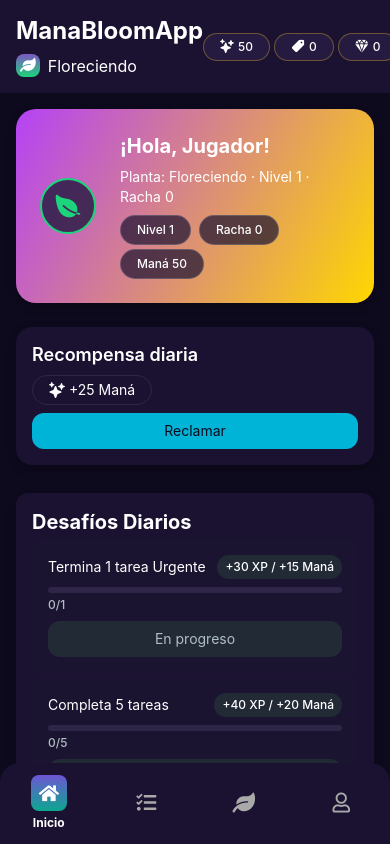
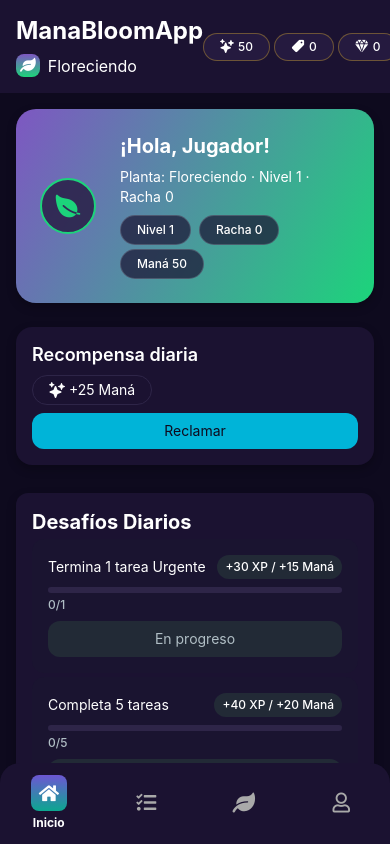
Before and after one commit to codesebastianvega/mana-bloom-app, a React Native app: screen /HomeScreen in a window 390 px wide. Built offline with nearby package versions, Linux system fonts and the light colour scheme.

Commit message:
Update HomeWelcomeCard.js

```diff
--- a/src/components/home/HomeWelcomeCard.js
+++ b/src/components/home/HomeWelcomeCard.js
@@ -31,9 +31,9 @@ export default function HomeWelcomeCard() {
 
   return (
     <LinearGradient
-      colors={[Colors.primaryFantasy, Colors.secondaryFantasy]}
+      colors={[Colors.primary, Colors.secondary]}
       start={{ x: 0, y: 0 }}
-      end={{ x: 1, y: 1 }}
+      end={{ x: 2, y: 2 }}
       style={styles.container}
     >
       <View style={styles.badge}>
```
